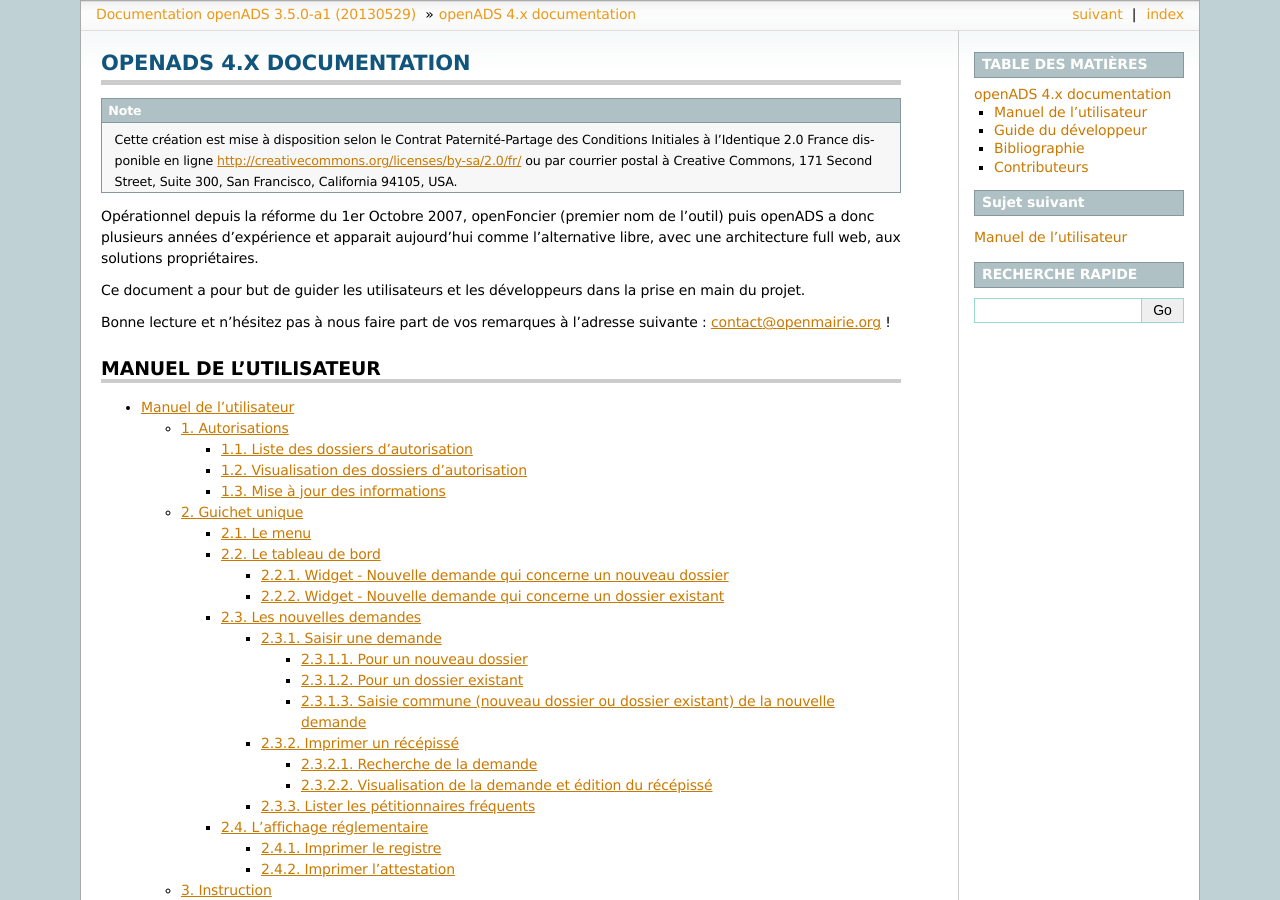
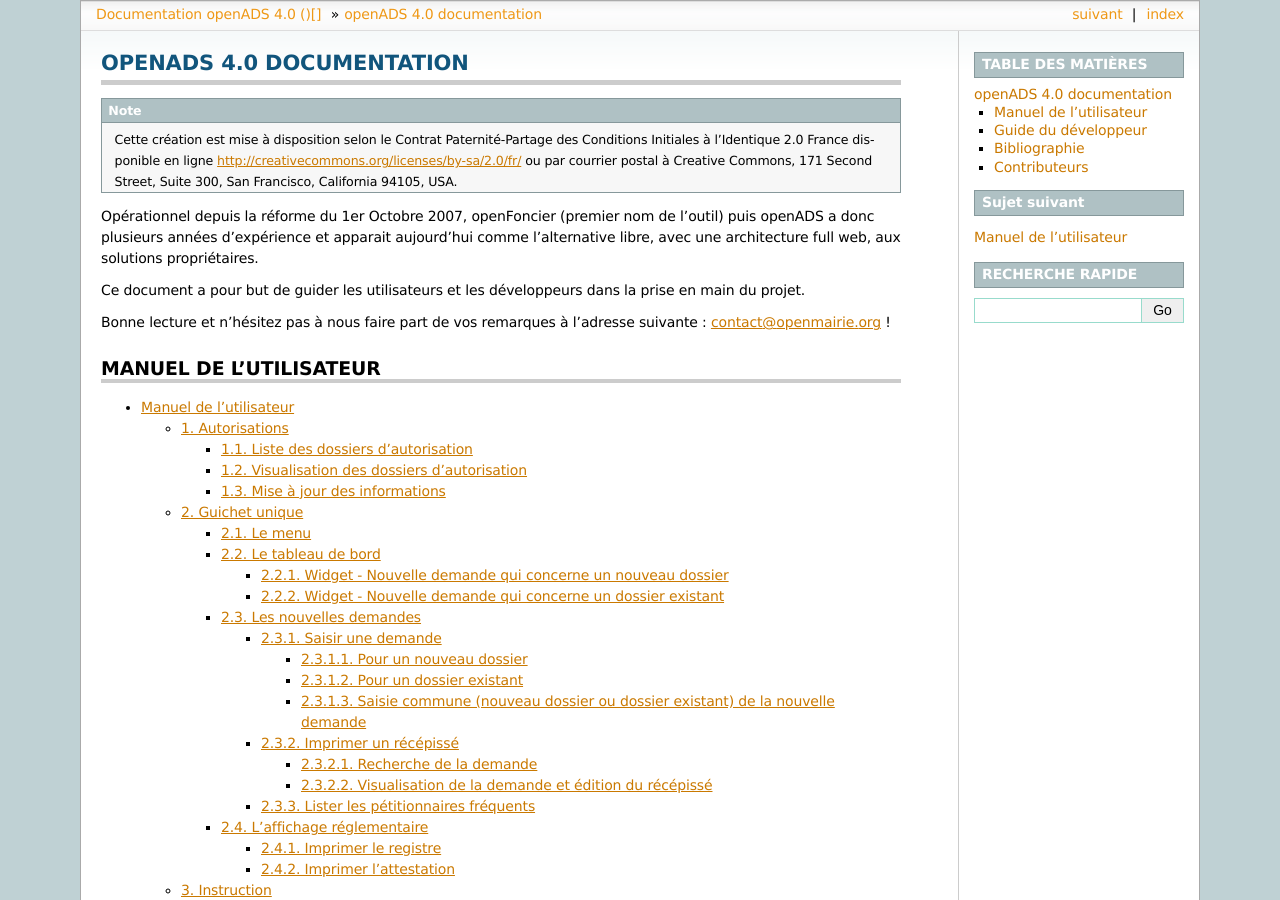
Before and after one commit to mpavaux/openads-documentation, a Sphinx documentation site: the page built from source/index.rst, in a window 1280 px wide and 900 px high. Built offline with Sphinx 7.4.7, drawn with Linux system fonts in a browser that asks for light colours; some of the changed text lies outside the part shown.

Commit message:
Mise à jour des numéros de version et de release de la documnentation et de la section auteurs

```diff
--- a/source/conf.py
+++ b/source/conf.py
@@ -34,7 +34,7 @@
 source_suffix = '.rst'
 
 # The encoding of source files.
-#source_encoding = 'utf-8-sig'
+#source_encoding = 'utf-8'
 
 # The master toctree document.
 master_doc = 'index'
@@ -48,9 +48,9 @@
 # built documents.
 #
 # The short X.Y version.
-version = '3.5.x'
+version = 'trunk'
 # The full version, including alpha/beta/rc tags.
-release = '3.5.0-a1 (20130529)'
+release = '4.0 ()[]'
 
 # The language for content autogenerated by Sphinx. Refer to documentation
 # for a list of supported languages.
@@ -60,7 +60,7 @@
 # non-false value, then it is used:
 #today = ''
 # Else, today_fmt is used as the format for a strftime call.
-#today_fmt = '%B %d, %Y'
+today_fmt = '%d %m %Y'
 
 # List of patterns, relative to source directory, that match files and
 # directories to ignore when looking for source files.
@@ -181,7 +181,7 @@
 # Grouping the document tree into LaTeX files. List of tuples
 # (source start file, target name, title, author, documentclass [howto/manual]).
 latex_documents = [
-  ('index', 'openads.tex', u'openADS documentation',
+  ('index', 'openads.tex', u'openADS Documentation',
    u'openMairie', 'manual'),
 ]
 
--- a/source/index.rst
+++ b/source/index.rst
@@ -2,7 +2,7 @@
    sphinx-quickstart on Wed Jul 20 17:30:38 2011.
 
 =========================
-openADS 4.x documentation
+openADS 4.0 documentation
 =========================
 
 .. note::
```
Also changed, not shown: other parts of source/index.rst (+2 -0 lines).
